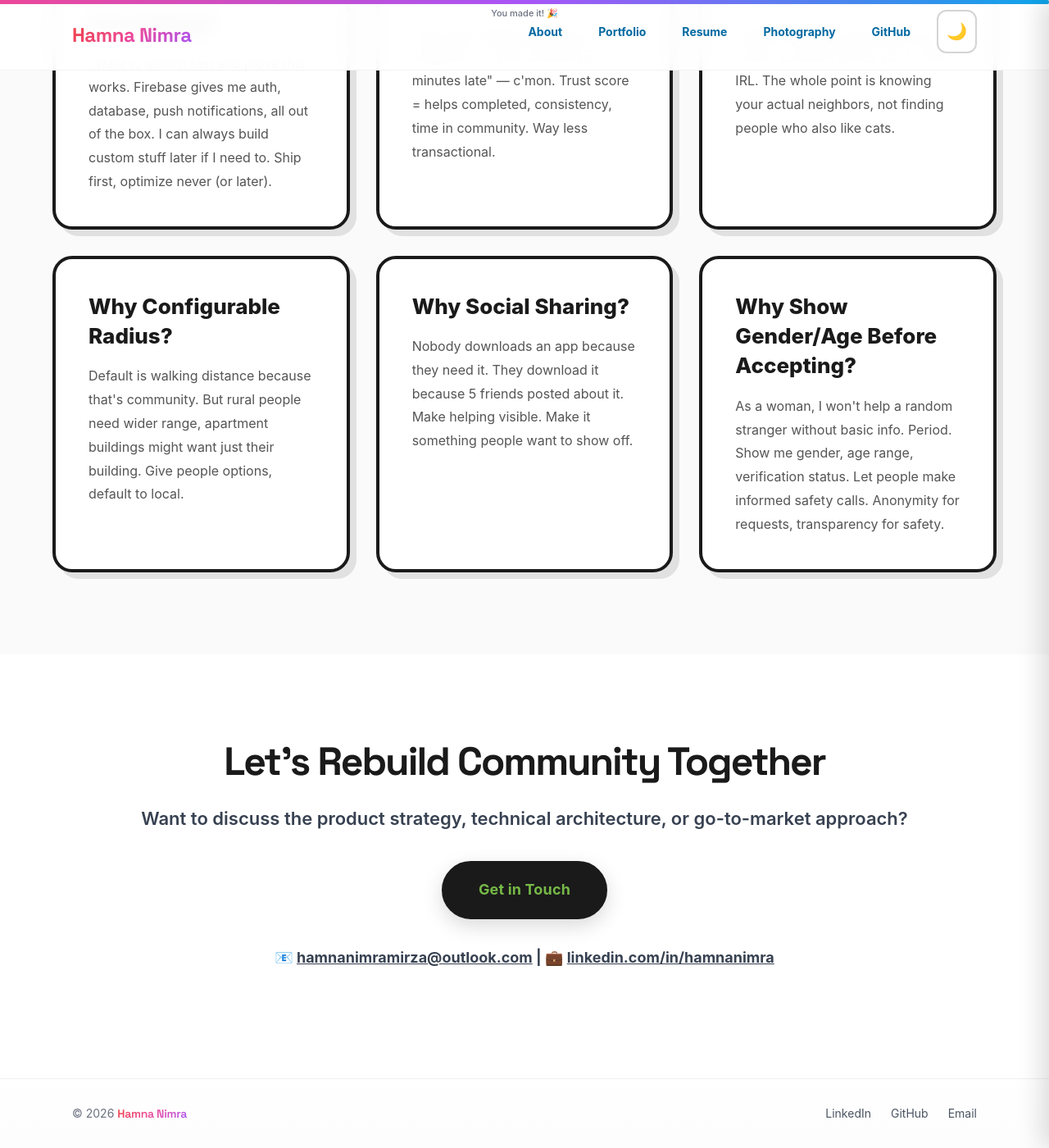
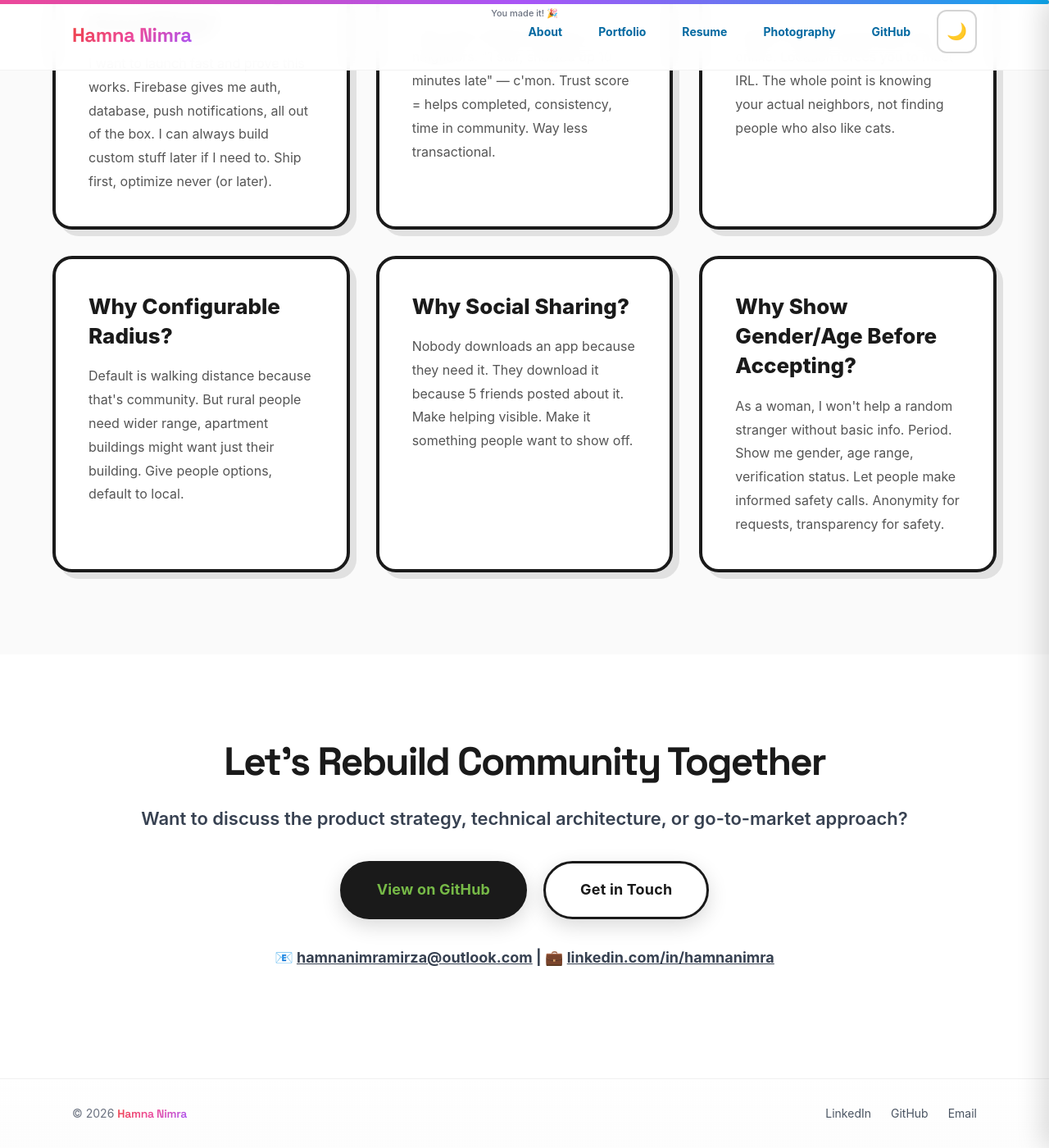
Before and after one commit to HamnaNimra/hamnanimra.github.io, a Jekyll site: the page built from _case_studies/microhelp.html, in a window 1280 px wide and 1400 px high, scrolled down 15654 px. Shown: the whole window at 82% size. Built offline with Jekyll 4.4.1, drawn with Linux system fonts in a browser that asks for light colours; nearby versions of some CDN libraries.

Commit message:
Adding full button and CTA styles to the shared base so all case studies use the same display, then removing the duplicate button blocks from each case study.

```diff
--- a/_case_studies/microhelp.html
+++ b/_case_studies/microhelp.html
@@ -737,7 +737,7 @@ meta: Product Case Study · February 2026
                 <span>📅 February 2026</span>
             </div>
             <div class="cta-buttons">
-                <a href="https://github.com/HamnaNimra/MicroHelp" class="btn btn-primary" target="_blank" rel="noopener noreferrer">View on GitHub</a>
+                <a href="https://github.com/HamnaNImra/MicroHelp" class="btn btn-primary" target="_blank" rel="noopener noreferrer">View on GitHub</a>
                 <a href="mailto:hamnanimramirza@outlook.com" class="btn btn-secondary">Get in Touch</a>
             </div>
         </div>
@@ -1242,7 +1242,8 @@ meta: Product Case Study · February 2026
             <h2>Let's Rebuild Community Together</h2>
             <p>Want to discuss the product strategy, technical architecture, or go-to-market approach?</p>
             <div class="cta-buttons">
-                <a href="mailto:hamnanimramirza@outlook.com" class="btn btn-primary">Get in Touch</a>
+                <a href="https://github.com/HamnaNImra/MicroHelp" class="btn btn-primary" target="_blank" rel="noopener noreferrer">View on GitHub</a>
+                <a href="mailto:hamnanimramirza@outlook.com" class="btn btn-secondary">Get in Touch</a>
             </div>
             <p class="contact">📧 <a href="mailto:hamnanimramirza@outlook.com">hamnanimramirza@outlook.com</a> | 💼 <a href="https://linkedin.com/in/hamnanimra" target="_blank" rel="noopener noreferrer">linkedin.com/in/hamnanimra</a></p>
         </div>
--- a/css/case-study-base.css
+++ b/css/case-study-base.css
@@ -34,3 +34,79 @@
 .dark .case-study-content a:focus-visible {
   outline-color: rgba(255, 255, 255, 0.4);
 }
+
+/* ——— Buttons: single source of truth (AutoPerfPy style) ——— */
+.case-study-content .cta-buttons {
+  display: flex;
+  gap: 20px;
+  justify-content: center;
+  position: relative;
+  z-index: 1;
+  flex-wrap: wrap;
+  animation: case-study-fadeInUp 0.8s ease-out 0.7s backwards;
+}
+
+@keyframes case-study-fadeInUp {
+  from { opacity: 0; transform: translateY(30px); }
+  to { opacity: 1; transform: translateY(0); }
+}
+
+.case-study-content .btn {
+  padding: 18px 42px;
+  border-radius: 50px;
+  font-size: 18px;
+  font-weight: 700;
+  text-decoration: none;
+  display: inline-block;
+  transition: all 0.3s cubic-bezier(0.68, -0.55, 0.265, 1.55);
+  position: relative;
+  overflow: hidden;
+  box-shadow: 0 8px 25px rgba(0, 0, 0, 0.15);
+}
+
+.case-study-content .btn::after {
+  content: '';
+  position: absolute;
+  top: 50%;
+  left: 50%;
+  width: 0;
+  height: 0;
+  border-radius: 50%;
+  background: rgba(255, 255, 255, 0.4);
+  transform: translate(-50%, -50%);
+  transition: width 0.6s, height 0.6s;
+}
+
+.case-study-content .btn:hover::after {
+  width: 300px;
+  height: 300px;
+}
+
+.case-study-content .btn-primary {
+  background: #1a1a1a;
+  color: #76B947;
+  border: 3px solid #1a1a1a;
+}
+
+.case-study-content .btn-primary:hover {
+  transform: translateY(-5px) rotate(-2deg);
+  box-shadow: 0 15px 35px rgba(0, 0, 0, 0.25);
+}
+
+.case-study-content .btn-secondary {
+  background: transparent;
+  color: #1a1a1a;
+  border: 3px solid #1a1a1a;
+}
+
+.case-study-content .btn-secondary:hover {
+  background: #1a1a1a;
+  color: #76B947;
+  transform: translateY(-5px) rotate(2deg);
+}
+
+@media (max-width: 768px) {
+  .case-study-content .cta-buttons {
+    flex-direction: column;
+  }
+}
```
